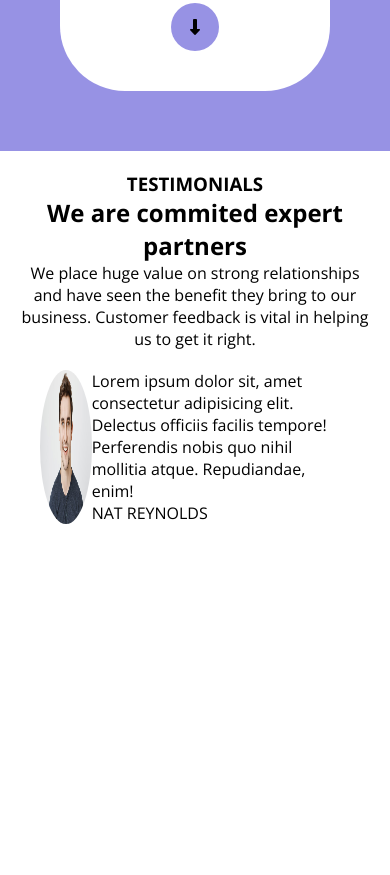
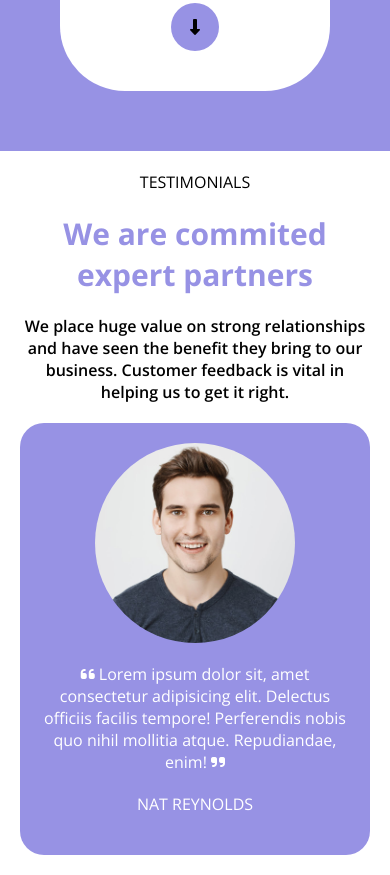
Before and after one commit to hajjamn/htmlcss-responsive-layout, a plain HTML site: page index.html in a window 390 px wide. Shown: the part 3754-4629 px from the top of the page. Before the commit the page ends 4318 px from the top, so only its background shows below. Drawn offline with nearby package versions, Linux system fonts and the light colour scheme.

Commit message:
ADD: phone testimonials section

```diff
--- a/css/responsive.css
+++ b/css/responsive.css
@@ -21,6 +21,9 @@
 /* LARGE */
 
 @media screen and (min-width: 992px) {
+    .col-lg-2 {
+        width: calc(2 * 100% / 12);
+    }
     .col-lg-4 {
         width: calc(4 * 100% / 12);
     }
@@ -28,6 +31,9 @@
         width: calc(6 * 100% / 12);
     }
     .col-lg-8 {
+        width: calc(8 * 100% / 12);
+    }
+    .col-lg-10 {
         width: calc(8 * 100% / 12);
     }
     .container {
--- a/css/style.css
+++ b/css/style.css
@@ -93,12 +93,6 @@ html {
     height: 48px;
     width: 48px;
     line-height: 48px;
-}
-
-.circle-wrapper {
-    border-radius: 50%;
-    overflow: hidden;
-    height: 100%;
 }
 
 /* UTILITIES */
@@ -221,6 +215,31 @@ html {
     font-weight: 600;
 }
 
-.testimonial-img {
-    height: 100%;
+/* TESTIMONIALS */
+
+.testimonials-header h2 {
+    color: #9792E4;
+    font-size: 30px;
 }
+
+.testimonials-header .header-text {
+    font-weight: 600;
+}
+
+.testimonials .card {
+    border-radius: 24px;
+    background-color: #9792E4;
+    color: white;
+}
+
+.testimonials-img {
+    background-size: cover;
+    background-position: center;
+    border-radius: 50%;
+    width: 200px;
+    height: 200px;
+}
+
+.testimonials .nat-reynolds {
+    background-image: url(../img/testimonial1.jpg);
+}
--- a/index.html
+++ b/index.html
@@ -118,21 +118,20 @@
         </section>
         <!-- TESTIMONIALS -->
         <section class="testimonials padding-20">
-            <div class="container testimonial-header text-align-center">
-                <h3>TESTIMONIALS</h3>
-                <h2>We are commited expert partners</h2>
-                <p>We place huge value on strong relationships and have seen the benefit they bring to our business. Customer feedback is vital in helping us to get it right.</p>
+            <div class="container testimonials-header text-align-center">
+                <p class="margin-bottom-20">TESTIMONIALS</p>
+                <h2 class="margin-bottom-20">We are commited expert partners</h2>
+                <p class="header-text margin-bottom-20">We place huge value on strong relationships and have seen the benefit they bring to our business. Customer feedback is vital in helping us to get it right.</p>
             </div>
-            <div class="container testimonial-body">
-                <div class="card flex padding-20">
-                    <div class="col-2">
-                        <div class="circle-wrapper">
-                            <img src="./img/testimonial1.jpg" alt="" class="testimonial-img">
+            <div class="container testimonials-body">
+                <div class="card flex column align-center padding-20">
+                    <div class="col-lg-2 testimonials-wrapper margin-bottom-20">
+                        <div class="testimonials-img nat-reynolds">
                         </div>
                     </div>
-                    <div class="col-10">
-                        <p>Lorem ipsum dolor sit, amet consectetur adipisicing elit. Delectus officiis facilis tempore! Perferendis nobis quo nihil mollitia atque. Repudiandae, enim!</p>
-                        <p>NAT REYNOLDS</p>
+                    <div class="col-lg-10 text-align-center">
+                        <p class="testimonials-quote margin-bottom-20"><i class="fa-solid fa-quote-left"></i> Lorem ipsum dolor sit, amet consectetur adipisicing elit. Delectus officiis facilis tempore! Perferendis nobis quo nihil mollitia atque. Repudiandae, enim! <i class="fa-solid fa-quote-right"></i></p>
+                        <p class="testimonials-name margin-bottom-20">NAT REYNOLDS</p>
                     </div>
                 </div>
             </div>
```
